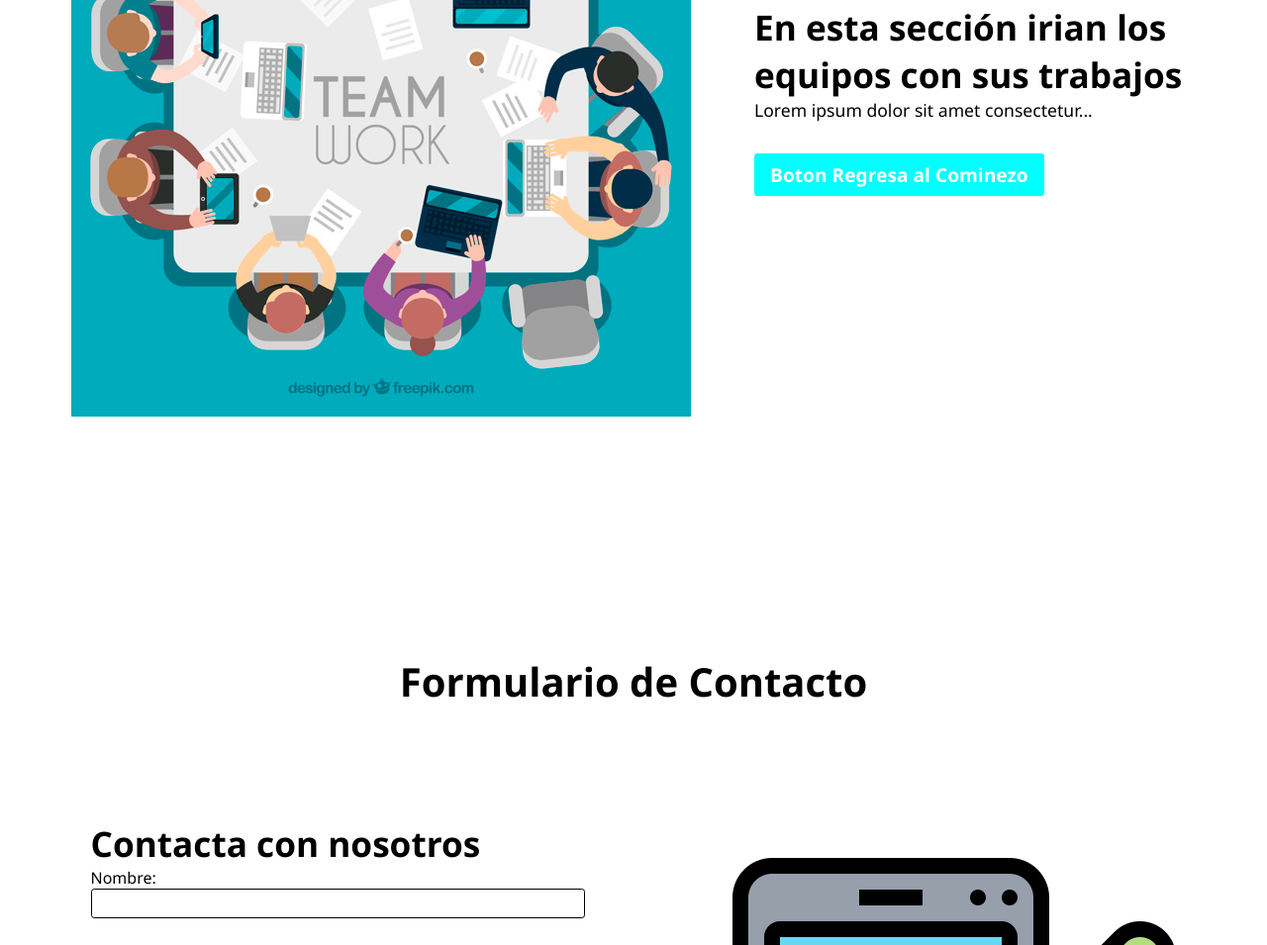
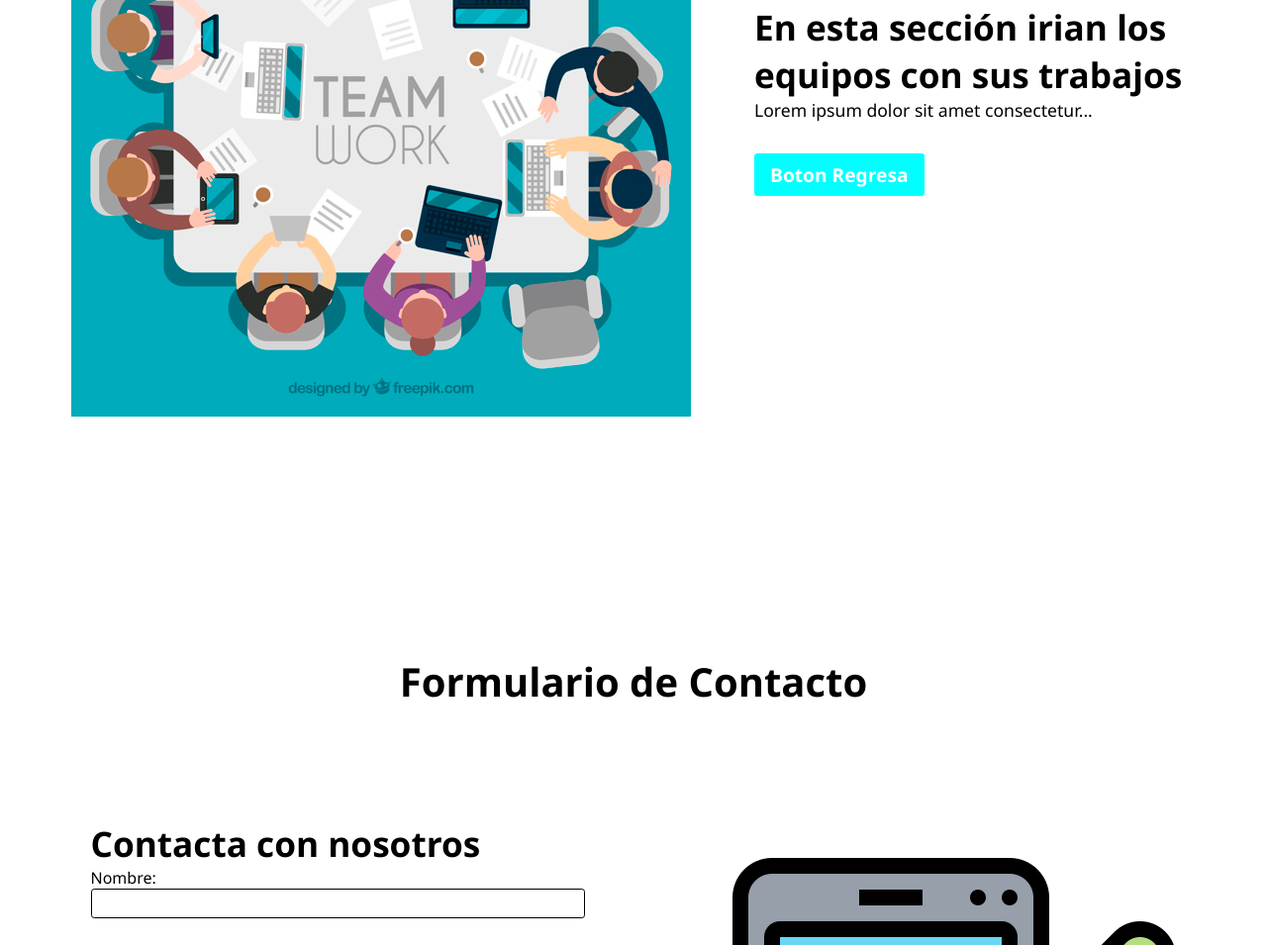
Before and after one commit to dicanizares123/DevChall, a website: page index.html in a window 1280 px wide. Shown: the part 2309-3264 px from the top of the page at 99% size. Drawn offline with Linux system fonts and the light colour scheme.

Commit message:
UltimoCommit

```diff
--- a/index.html
+++ b/index.html
@@ -110,7 +110,7 @@
           <h3>En esta sección irian los equipos con sus trabajos</h3>
           <p>Lorem ipsum dolor sit amet consectetur...</p>
           <div class="wrap-cta">
-            <a href="/" class="cta-a">Boton Regresa al Cominezo</a>
+            <a href="/" class="cta-a">Boton Regresa</a>
           </div>
         </div>
       </div>
--- a/package.json
+++ b/package.json
@@ -3,7 +3,7 @@
   "version": "1.0.0",
   "main": "index.js",
   "scripts": {
-    "test": "echo \"Error: no test specified\" && exit 1"
+    "deploy":"gh-pages -d src"
   },
   "keywords": [],
   "author": "",
```
